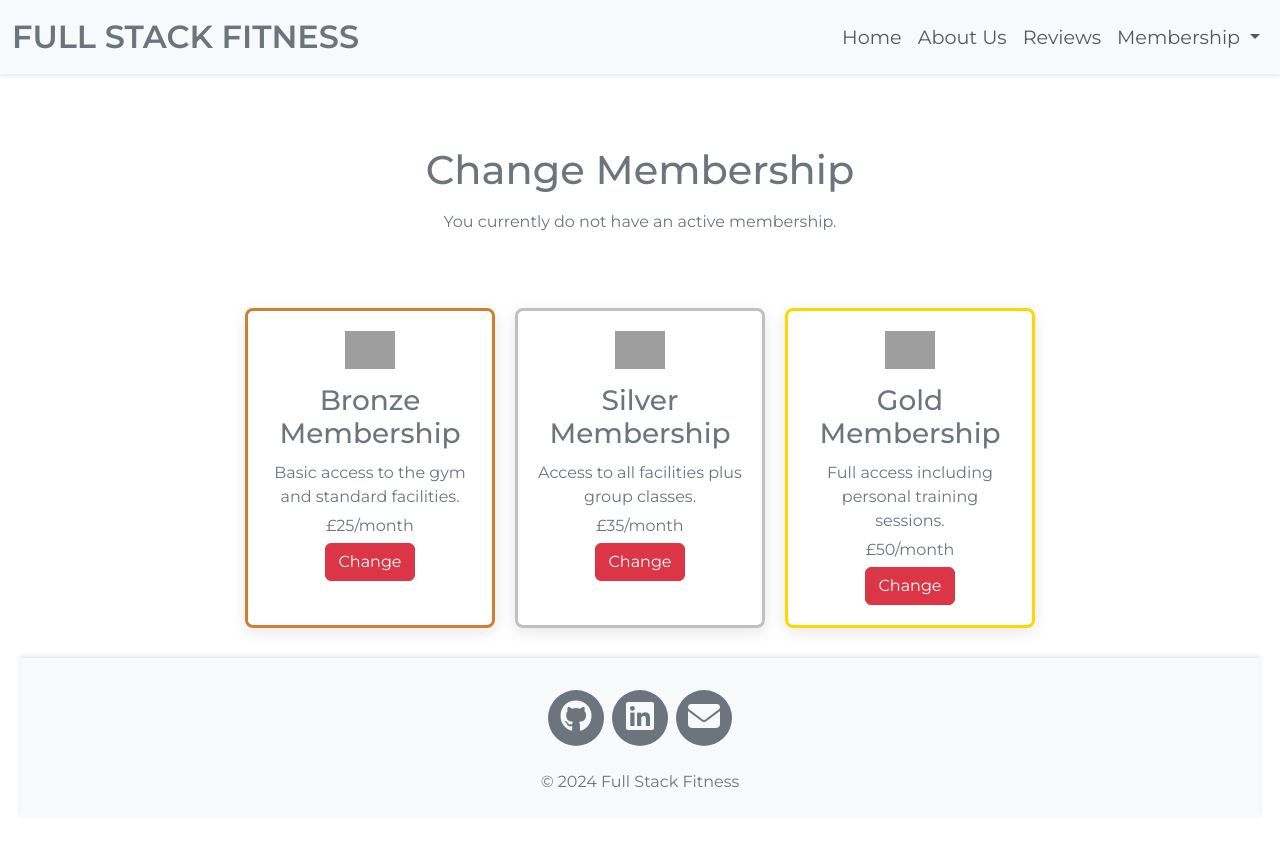
After one commit to PaulR1209/full_stack_fitness, a Django app: page /membership/manage/change/ in a window 1280 px wide. The commit adds this page. Run offline with Django 5.2, Linux system fonts and the light colour scheme; some libraries are stand-ins or nearby versions; grey boxes are pictures that could not be loaded.

Commit message:
created and styled change membership page

```diff
--- /dev/null
+++ b/membership/templates/membership/change_membership.html
@@ -0,0 +1,71 @@
+{% extends 'base.html' %}
+{% load static %}
+
+{% block content %}
+
+<div class="container-fluid membership-section">
+    <div class="row mt-5 d-flex justify-content-center align-items-center text-center">
+        <div class="col-lg-8 mt-5 mx-auto">
+            <h1 class="mb-3">Change Membership</h1>
+            {% if user_order %}
+            <div class="current-membership">
+                <p>Your Current Membership: {{ user_order.membership.membership_type }}</p>
+                <p>Renewal Date: {{ user_order.next_renewal|date:"d/m/Y" }}</p>
+            </div>
+            {% else %}
+            <p>You currently do not have an active membership.</p>
+            {% endif %}
+        </div>
+    </div>
+
+    <div class="row mt-5 d-flex justify-content-center membership-cards-container">
+        <!-- Bronze Membership Card -->
+        {% if user_order.membership.membership_type != 'Bronze' %}
+        <div class="col-12 col-md-3 membership-card bronze text-center">
+            <img src="https://res.cloudinary.com/dbkejesw4/image/upload/v1727693673/bronze_wmny2f.webp"
+                alt="Bronze Membership Icon" loading="lazy">
+            <h3>Bronze Membership</h3>
+            <p>Basic access to the gym and standard facilities.</p>
+            <p>£25/month</p>
+            <form action="{% url 'checkout' %}" method="POST">
+                {% csrf_token %}
+                <input type="hidden" name="membership_type" value="Bronze">
+                <button type="submit" class="btn btn-danger">Change</button>
+            </form>
+        </div>
+        {% endif %}
+
+        <!-- Silver Membership Card -->
+        {% if user_order.membership.membership_type != 'Silver' %}
+        <div class="col-12 col-md-3 membership-card silver text-center">
+            <img src="https://res.cloudinary.com/dbkejesw4/image/upload/v1727693672/silver_v25pk2.webp"
+                alt="Silver Membership Icon" loading="lazy">
+            <h3>Silver Membership</h3>
+            <p>Access to all facilities plus group classes.</p>
+            <p>£35/month</p>
+            <form action="{% url 'checkout' %}" method="POST">
+                {% csrf_token %}
+                <input type="hidden" name="membership_type" value="Silver">
+                <button type="submit" class="btn btn-danger">Change</button>
+            </form>
+        </div>
+        {% endif %}
+
+        <!-- Gold Membership Card -->
+        {% if user_order.membership.membership_type != 'Gold' %}
+        <div class="col-12 col-md-3 membership-card gold text-center">
+            <img src="https://res.cloudinary.com/dbkejesw4/image/upload/v1727693672/gold_wyqkru.webp"
+                alt="Gold Membership Icon" loading="lazy">
+            <h3>Gold Membership</h3>
+            <p>Full access including personal training sessions.</p>
+            <p>£50/month</p>
+            <form action="{% url 'checkout' %}" method="POST">
+                {% csrf_token %}
+                <input type="hidden" name="membership_type" value="Gold">
+                <button type="submit" class="btn btn-danger">Change</button>
+            </form>
+        </div>
+        {% endif %}
+    </div>
+
+    {% endblock %}
--- a/membership/templates/membership/manage.html
+++ b/membership/templates/membership/manage.html
@@ -22,8 +22,8 @@
             </div>
             {% else %}
             <p>Next Renewal: {{ user_order.next_renewal|date:"d/m/Y" }}</p>
-            <a href="" class="btn btn-primary">Upgrade</a>
-            <a href="{% url 'cancel' %}" class="btn btn-danger">Cancel</a>
+            <a href="{% url 'change_membership' %}" class="btn btn-primary">Change Membership</a>
+            <a href="{% url 'cancel' %}" class="btn btn-danger">Cancel Membership</a>
             {% endif %}
         </div>
     </div>
--- a/membership/urls.py
+++ b/membership/urls.py
@@ -4,4 +4,5 @@ from django.urls import path
 urlpatterns = [
     path('', views.membership, name='membership'),
     path('manage/', views.manage, name='manage'),
+    path('manage/change/', views.change_membership, name='change_membership'),
 ]
--- a/membership/views.py
+++ b/membership/views.py
@@ -44,3 +44,25 @@ def manage(request):
     }
 
     return render(request, "membership/manage.html", context)
+
+
+def change_membership(request):
+    user_order = None
+
+    if request.user.is_authenticated:
+        user_order = (
+            Order.objects.filter(user=request.user).order_by("-created_at").first()
+        )
+
+    membership_bronze = Membership.objects.filter(membership_type="Bronze").first()
+    membership_silver = Membership.objects.filter(membership_type="Silver").first()
+    membership_gold = Membership.objects.filter(membership_type="Gold").first()
+
+    context = {
+        "user_order": user_order,
+        "membership_bronze": membership_bronze,
+        "membership_silver": membership_silver,
+        "membership_gold": membership_gold,
+    }
+
+    return render(request, "membership/change_membership.html", context)
```
